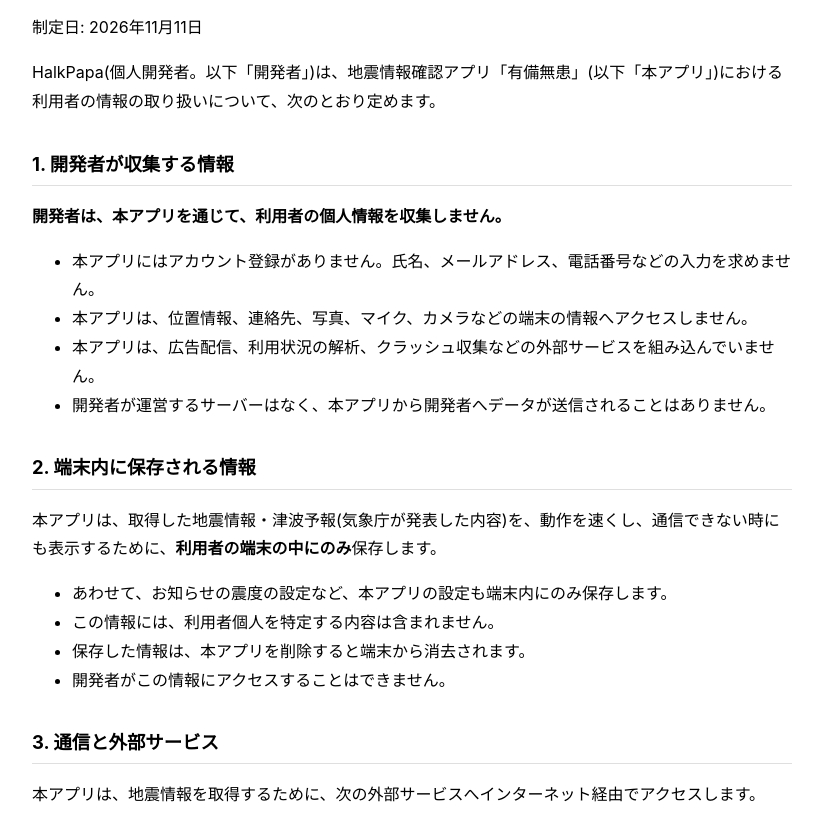
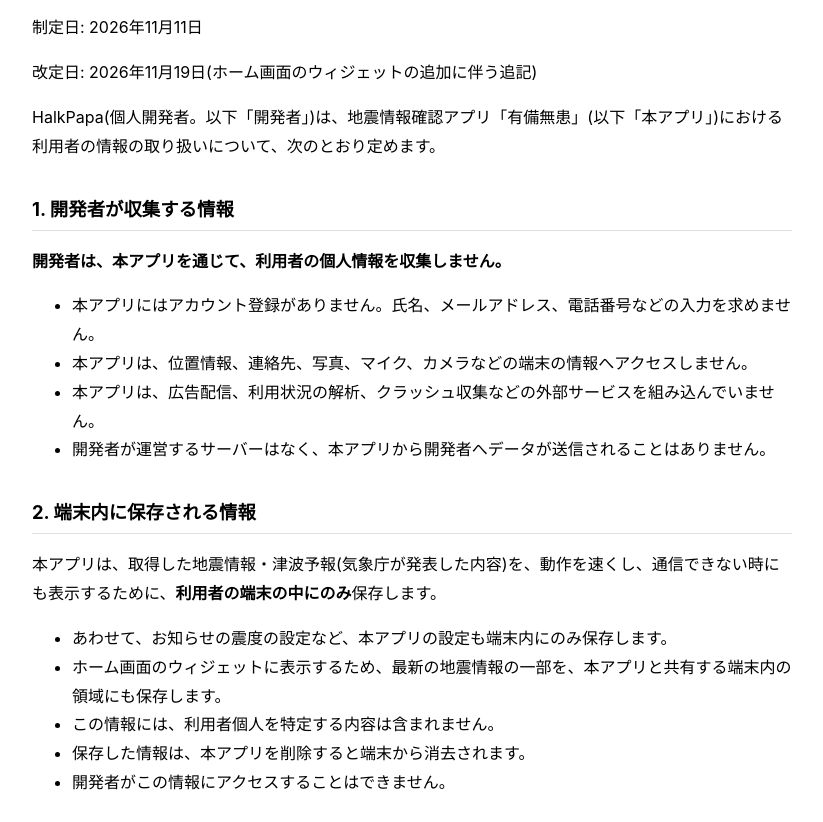
Before and after one commit to HalkPapa/app-policies, a plain HTML site: page yubimukan/index.html in a window 1280 px wide. Shown: the part 86-908 px from the top of the page, without its empty margins (228-1051 px from the left). Drawn offline with Linux system fonts and the light colour scheme.

Commit message:
有備無患のプライバシーポリシー: ウィジェットの追加に伴う追記(改定日 2026-11-19)
- 端末内に保存される情報に、ウィジェット用に共有領域へ保存する旨を追記
- 通信と外部サービスに、ウィジェットも同じ外部サービスから取得する旨を追記

Co-Authored-By: Claude Sonnet 5.5 <noreply@anthropic.com>

```diff
--- a/yubimukan/index.html
+++ b/yubimukan/index.html
@@ -15,6 +15,7 @@
 <body>
 <h1>「有備無患」プライバシーポリシー</h1>
 <p>制定日: 2026年11月11日</p>
+<p>改定日: 2026年11月19日(ホーム画面のウィジェットの追加に伴う追記)</p>
 <p>HalkPapa(個人開発者。以下「開発者」)は、地震情報確認アプリ「有備無患」(以下「本アプリ」)における利用者の情報の取り扱いについて、次のとおり定めます。</p>
 <h2>1. 開発者が収集する情報</h2>
 <p><strong>開発者は、本アプリを通じて、利用者の個人情報を収集しません。</strong></p>
@@ -28,12 +29,13 @@
 <p>本アプリは、取得した地震情報・津波予報(気象庁が発表した内容)を、動作を速くし、通信できない時にも表示するために、<strong>利用者の端末の中にのみ</strong>保存します。</p>
 <ul>
 <li>あわせて、お知らせの震度の設定など、本アプリの設定も端末内にのみ保存します。</li>
+<li>ホーム画面のウィジェットに表示するため、最新の地震情報の一部を、本アプリと共有する端末内の領域にも保存します。</li>
 <li>この情報には、利用者個人を特定する内容は含まれません。</li>
 <li>保存した情報は、本アプリを削除すると端末から消去されます。</li>
 <li>開発者がこの情報にアクセスすることはできません。</li>
 </ul>
 <h2>3. 通信と外部サービス</h2>
-<p>本アプリは、地震情報を取得するために、次の外部サービスへインターネット経由でアクセスします。</p>
+<p>本アプリは、地震情報を取得するために、次の外部サービスへインターネット経由でアクセスします。ホーム画面のウィジェットも、同じ外部サービスから情報を取得します。</p>
 <table>
 <thead>
 <tr>
```
Also changed, not shown: yubimukan/privacy-policy.html (+3 -1 lines), 1 other file.
